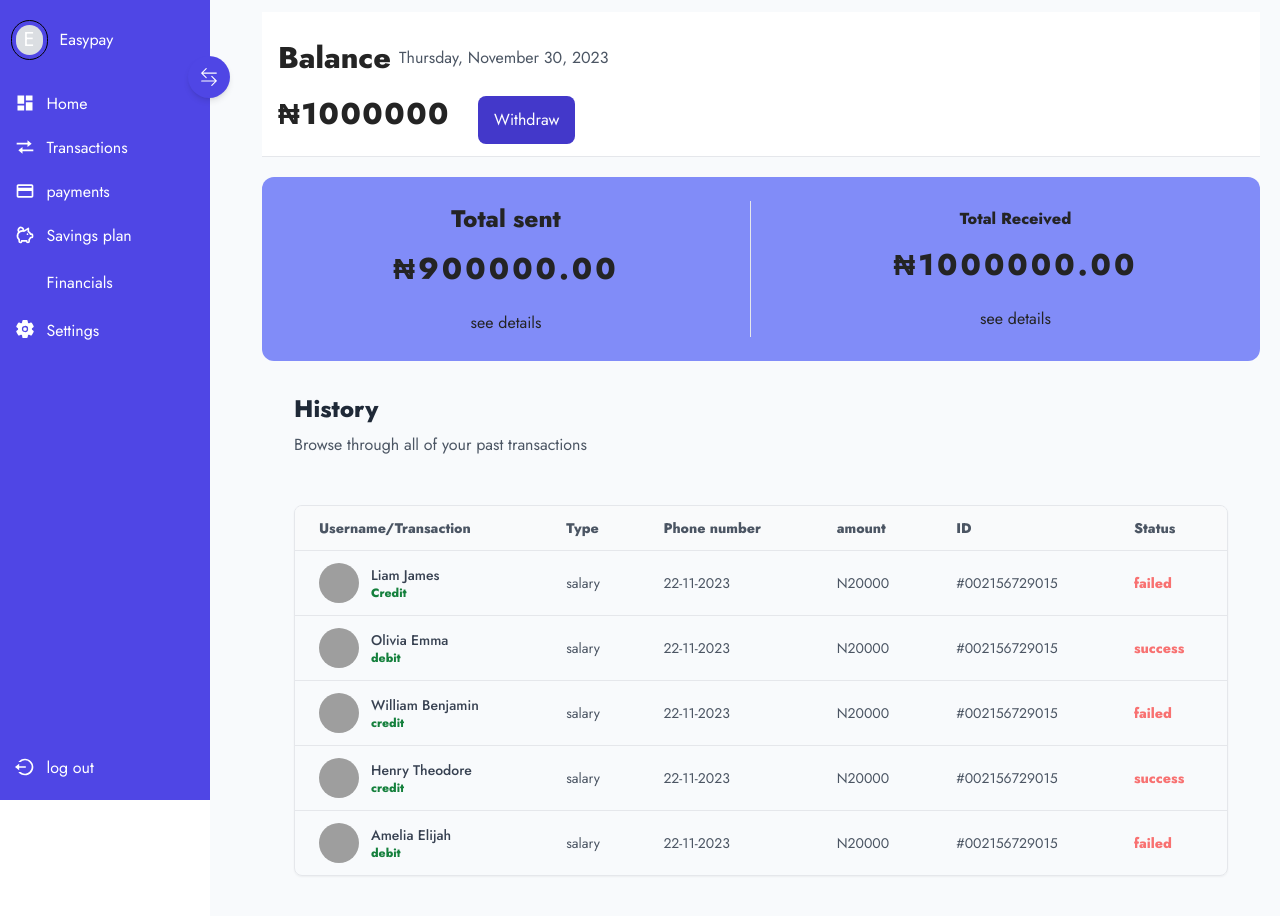
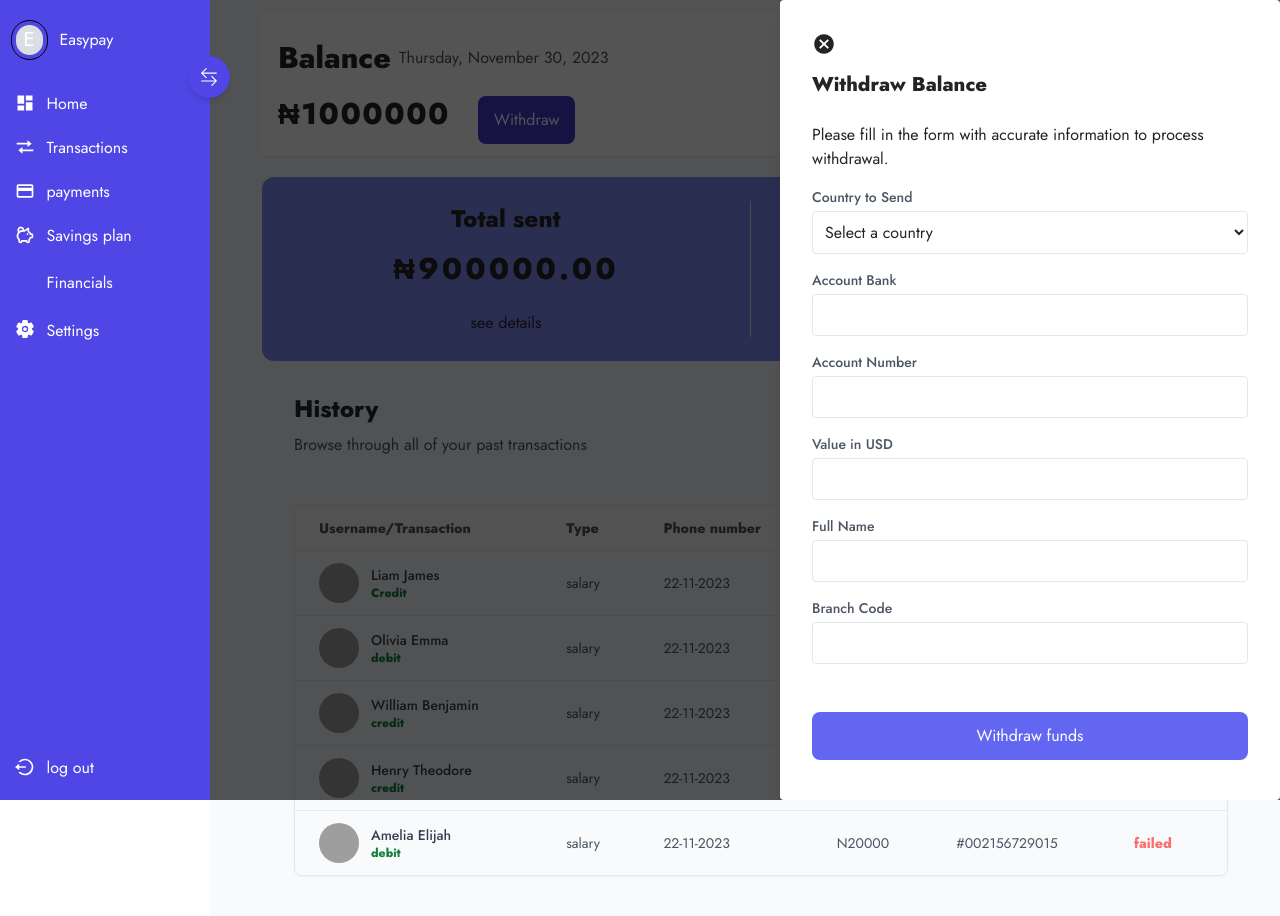
Before and after one commit to Okwoli-Godwin/NaijaSDGs2023-easyPay, a React (Vite) app: page /staff/payments in a window 1280 px wide. Both pictures are taken after a click on the button "Withdraw". Shown: the top 916 px of the page. Built offline with nearby package versions, Linux system fonts and the light colour scheme; grey boxes are pictures that could not be loaded; some icons are missing.

Commit message:
trying to consume the api in the withdraw page of the staff dashbboard

```diff
--- a/src/Components/blocks/staffDashbord/payment/PaymentHeader.tsx
+++ b/src/Components/blocks/staffDashbord/payment/PaymentHeader.tsx
@@ -1,9 +1,54 @@
-import React from 'react'
+import React,{useState} from 'react'
+import axios from 'axios';
+import WithdrawModal from '../../../modal/WithdrawModal';
 
 const PaymentHeader:React.FC = () => {
-    const options:any = { weekday: 'long', day: 'numeric', month: 'long', year: 'numeric' };
+    const optionss:any = { weekday: 'long', day: 'numeric', month: 'long', year: 'numeric' };
     const today = new Date();
-    const formattedDate = today.toLocaleDateString('en-US', options);
+    const formattedDate = today.toLocaleDateString('en-US', optionss);
+
+    const [isPaymentOpen, setPaymentOpen] = useState(false);
+
+
+
+
+
+    const options = {
+      method: 'POST',
+      url: 'https://api-v2-sandbox.chimoney.io/v0.2/payouts/bank',
+      headers: {
+        accept: 'application/json',
+        'content-type': 'application/json',
+        'X-API-KEY': '2711144b958cf88043baab3a62160bd8e805c5ac03fd466b8c863e99c46e1100'
+      },
+      data: {
+        subAccount: '1234567',
+        turnOffNotification: true,
+        banks: [
+          {
+            countryToSend: 'Nigeria',
+            account_bank: '044',
+            account_number: '0000000000',
+            valueInUSD: 10,
+            reference: '1234567890',
+            fullname: 'Jane Doe'
+          }
+        ]
+      }
+    };
+
+   const testWithdraw = ()=>{
+    axios
+    .request(options)
+    .then(function (response) {
+      console.log(response.data);
+    })
+    .catch(function (error) {
+      console.error(error);
+    });
+   }
+
+
 
   return (
 <div className='h-full bg-white sticky top-0 border-b px-4  py-3 max-md:shadow' >
@@ -13,8 +58,10 @@ const PaymentHeader:React.FC = () => {
     </div>
     <div className='mt-5 max-md:mt-3 flex gap-7'>
    <h2 className="text-3xl max-md:text-xl font-semibold tracking-wider"> ₦1000000</h2>
-   <button className='py-3 max-md:py-2 max-md:text-sm  rounded-lg px-4 bg-indigo-700 text-white'>Withdraw</button>
+   <button onClick={() =>     setPaymentOpen(true)}className='py-3 max-md:py-2 max-md:text-sm  rounded-lg px-4 bg-indigo-700 text-white'>Withdraw</button>
     </div>
+    <WithdrawModal isOpen={isPaymentOpen} onClose={() => setPaymentOpen(false)}/>
+
 </div>
   )
 }
--- /dev/null
+++ b/src/Components/modal/WithdrawModal.tsx
@@ -0,0 +1,203 @@
+import axios from 'axios';
+import React, { useState } from 'react';
+import { IoMdCloseCircle } from 'react-icons/io';
+
+interface WithdrawModalProps {
+  isOpen: boolean;
+  onClose: () => void;
+}
+
+const WithdrawModal: React.FC<WithdrawModalProps> = ({ isOpen, onClose }) => {
+  if (!isOpen) return null;
+
+
+  // List of countries for the dropdown
+  const countries = ['Nigeria', 'United States', 'Canada', 'Ghana'];
+
+  const [loading, setLoading] = useState(false);
+
+  const [formData, setFormData] = useState({
+    countryToSend: '',
+    accountBank: '',
+    accountNumber: '',
+    valueInUSD: '',
+    fullName: '',
+    branchCode: '',
+  });
+
+  const handleChange = (e: React.ChangeEvent<HTMLInputElement | HTMLSelectElement>) => {
+    const { name, value } = e.target;
+    setFormData((prevData) => ({
+      ...prevData,
+      [name]: value,
+    }));
+  };
+
+  const handleSubmit = async (e: React.FormEvent) => {
+    e.preventDefault();
+
+    // Validate required fields
+    if (!formData.countryToSend || !formData.accountBank || !formData.accountNumber || !formData.valueInUSD) {
+      alert('Please fill in all required fields');
+      return;
+    }
+
+    try {
+        // Set loading to true to indicate processing
+      setLoading(true);
+      // Prepare data for API request
+      const requestData = {
+        subAccount: "1234567",
+        turnOffNotification: false,
+        banks: [
+          {
+            countryToSend: formData.countryToSend,
+            account_bank: formData.accountBank,
+            account_number: formData.accountNumber,
+            valueInUSD: formData.valueInUSD,
+            reference: '1234567890', // You may want to generate a dynamic reference
+            fullname: formData.fullName,
+            branch_code: formData.branchCode,
+          },
+        ],
+      };
+
+      const options = {
+        method: 'POST',
+        url: 'https://api-v2-sandbox.chimoney.io/v0.2/payouts/bank',
+        headers: {
+          accept: 'application/json',
+          'content-type': 'application/json',
+          'X-API-KEY': '96b5ad110c3b91f2001e73a11e65dfc022ccc5ff183a32964fd9adb3cf35f4e7',
+
+        },
+        data: requestData,
+      };
+
+      // Make API request
+      const response = await axios.request(options);
+
+      // Handle the response
+      alert(response.data);
+
+      // Close the modal after submission
+      onClose();
+    } catch (error:any) {
+      alert(error?.response?.data?.error);
+    } finally {
+        // Reset loading to false after processing
+        setLoading(false);
+      }
+  };
+
+  return (
+    <div className="fixed inset-0 z-50 flex items-center justify-end overflow-y-scroll">
+      <div className="fixed inset-0 bg-[#000000ab]" onClick={onClose}></div>
+      <div className="bg-white slide-left h-full w-[500px] max-md:w-full p-8 rounded shadow-lg z-10">
+        <button className="text-2xl" onClick={onClose}>
+          <IoMdCloseCircle />
+        </button>
+
+        {/* Body */}
+        <form onSubmit={handleSubmit}>
+          <div className="w-full my-2">
+            <h2 className="text-xl font-semibold">Withdraw Balance</h2>
+
+            {/* Form inputs */}
+            <div className="mt-6 max-md:mt-3">
+              <h2 className="mb-4 max-md:text-sm">Please fill in the form with accurate information to process withdrawal.</h2>
+
+             {/* Dropdown for Country to Send */}
+              <div className="mb-4">
+                <label className="block text-sm font-medium text-gray-600">Country to Send</label>
+                <select
+                  name="countryToSend"
+                  value={formData.countryToSend}
+                  onChange={handleChange}
+                  className="mt-1 p-2 border bg-transparent rounded w-full"
+                  required
+                >
+                  <option value="" disabled>Select a country</option>
+                  {countries.map((country) => (
+                    <option key={country} value={country}>
+                      {country}
+                    </option>
+                  ))}
+                </select>
+              </div>
+
+              <div className="mb-4">
+                <label className="block text-sm font-medium text-gray-600">Account Bank</label>
+                <input
+                  type="text"
+                  name="accountBank"
+                  value={formData.accountBank}
+                  onChange={handleChange}
+                  className="mt-1 p-2 border rounded w-full"
+                  required
+                />
+              </div>
+
+              <div className="mb-4">
+                <label className="block text-sm font-medium text-gray-600">Account Number</label>
+                <input
+                  type="text"
+                  name="accountNumber"
+                  value={formData.accountNumber}
+                  onChange={handleChange}
+                  className="mt-1 p-2 border rounded w-full"
+                  required
+                />
+              </div>
+
+              <div className="mb-4">
+                <label className="block text-sm font-medium text-gray-600">Value in USD</label>
+                <input
+                  type="text"
+                  name="valueInUSD"
+                  value={formData.valueInUSD}
+                  onChange={handleChange}
+                  className="mt-1 p-2 border rounded w-full"
+                  required
+                />
+              </div>
+
+              <div className="mb-4">
+                <label className="block text-sm font-medium text-gray-600">Full Name</label>
+                <input
+                  type="text"
+                  name="fullName"
+                  value={formData.fullName}
+                  onChange={handleChange}
+                  className="mt-1 p-2 border rounded w-full"
+                />
+              </div>
+
+              <div className="mb-4">
+                <label className="block text-sm font-medium text-gray-600">Branch Code</label>
+                <input
+                  type="text"
+                  name="branchCode"
+                  value={formData.branchCode}
+                  onChange={handleChange}
+                  className="mt-1 p-2 border rounded w-full"
+                />
+              </div>
+            </div>
+          </div>
+
+          {/* Submit button */}
+          <button
+            type="submit"
+            className="w-full rounded-lg py-3 bg-indigo-500 text-white mt-8 hover:bg-indigo-600"
+            disabled={loading} // Disable the button while processing
+          >
+            {loading ? 'Processing...' : 'Withdraw funds'}
+          </button>
+        </form>
+      </div>
+    </div>
+  );
+};
+
+export default WithdrawModal;
```
